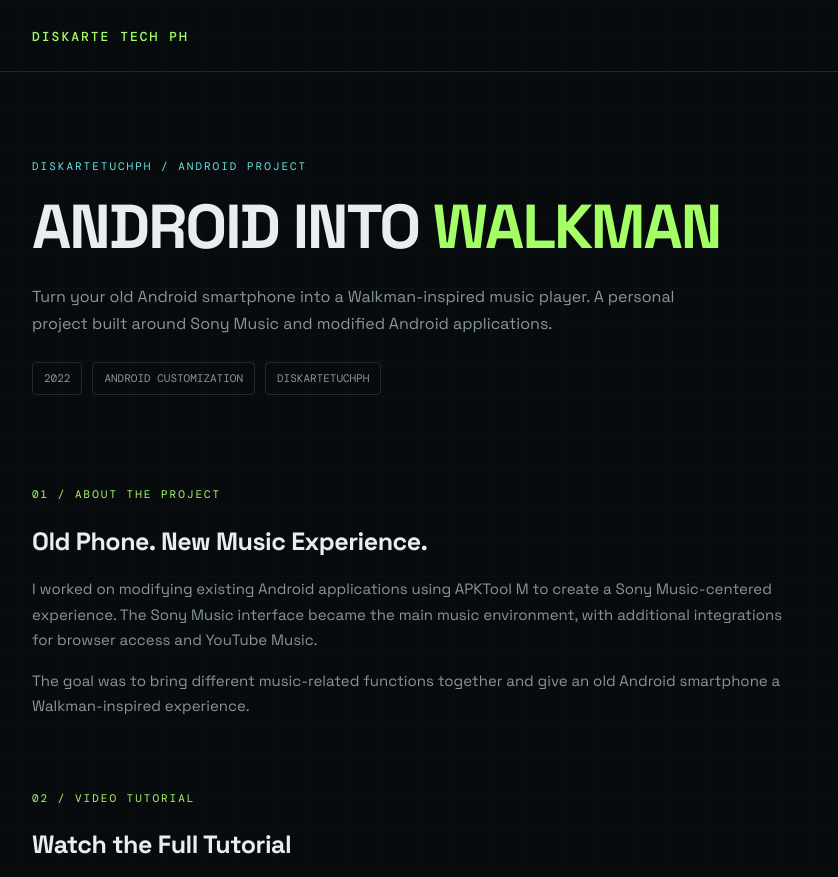
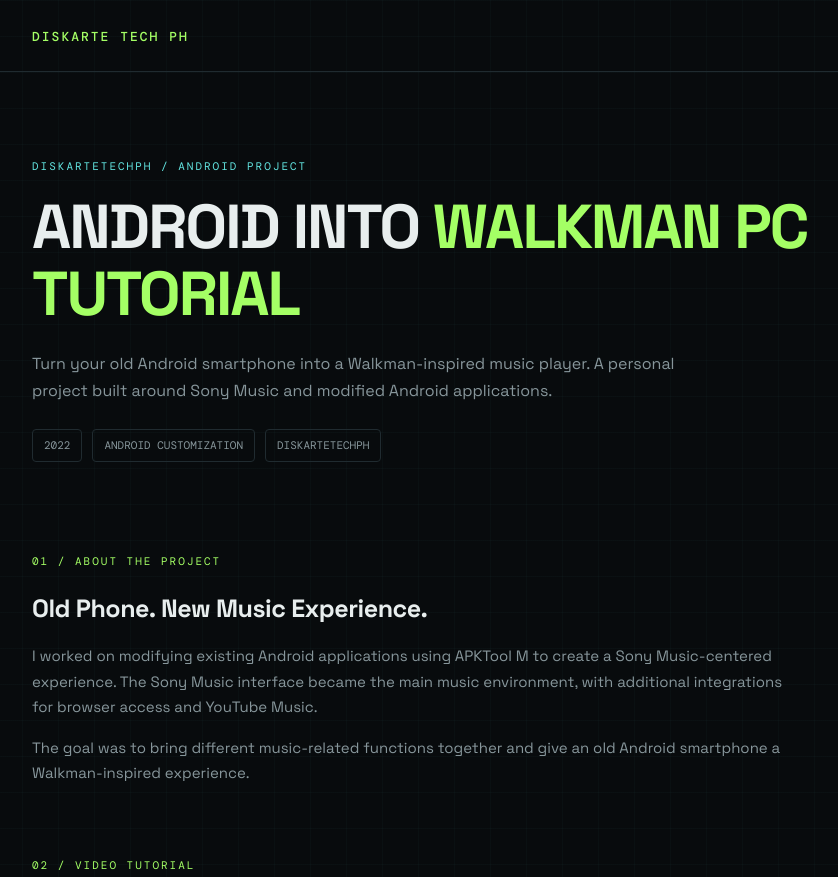
Before and after one commit to DiskarteTechPH/DiskarteTechPH.github.io, a plain HTML site: page pc-tutorial.html in a window 1280 px wide. Shown: the top 877 px of the page, without its empty margins (158-996 px from the left). Drawn offline with nearby package versions, Linux system fonts and the light colour scheme.

Commit message:
Update tutorial title and metadata for clarity

```diff
--- a/pc-tutorial.html
+++ b/pc-tutorial.html
@@ -6,7 +6,7 @@
   <meta name="viewport" content="width=device-width, initial-scale=1.0">
 
   <title>Android Into Walkman PC TUTORIAL | DISKARTE TECH PH</title>
-  <meta name="description" content="Android Into Walkman —  project showing how to turn an old Android smartphone into a Walkman-inspired music player.">
+  <meta name="description" content="Android Into Walkman PC TUTORIAL —  project showing how to turn an old Android smartphone into a Walkman-inspired music player.">
 
   <link rel="preconnect" href="https://fonts.googleapis.com">
   <link rel="preconnect" href="https://fonts.gstatic.com" crossorigin>
@@ -280,9 +280,9 @@
   <main class="container">
 
     <div class="hero">
-      <div class="eyebrow">DISKARTETUCHPH / ANDROID PROJECT</div>
+      <div class="eyebrow">DISKARTETECHPH / ANDROID PROJECT</div>
 
-      <h1>ANDROID INTO <span>WALKMAN</span></h1>
+      <h1>ANDROID INTO <span>WALKMAN PC TUTORIAL</span></h1>
 
       <p>
         Turn your old Android smartphone into a Walkman-inspired
@@ -293,7 +293,7 @@
       <div class="meta">
         <span>2022</span>
         <span>ANDROID CUSTOMIZATION</span>
-        <span>DISKARTETUCHPH</span>
+        <span>DISKARTETECHPH</span>
       </div>
     </div>
 
```
